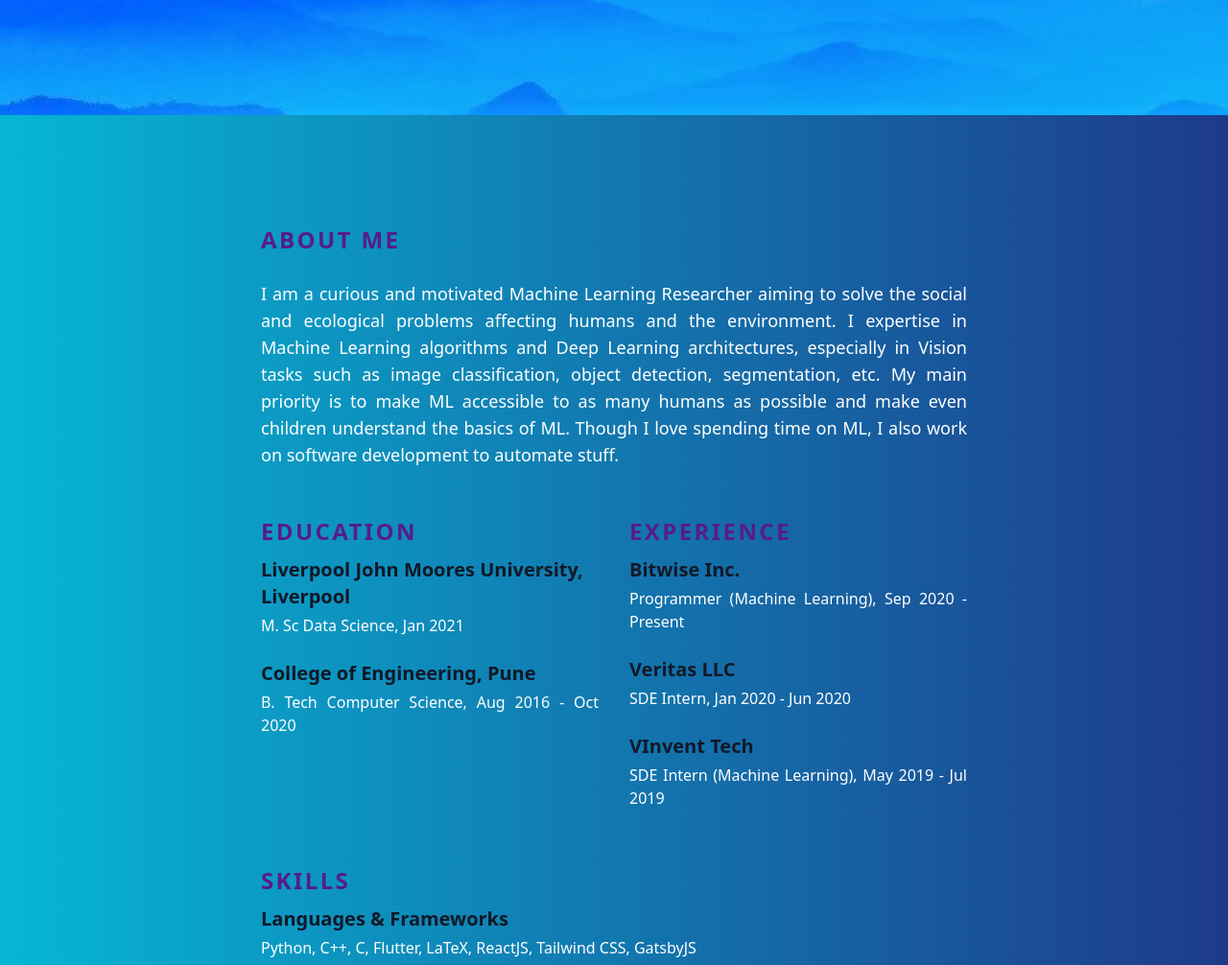
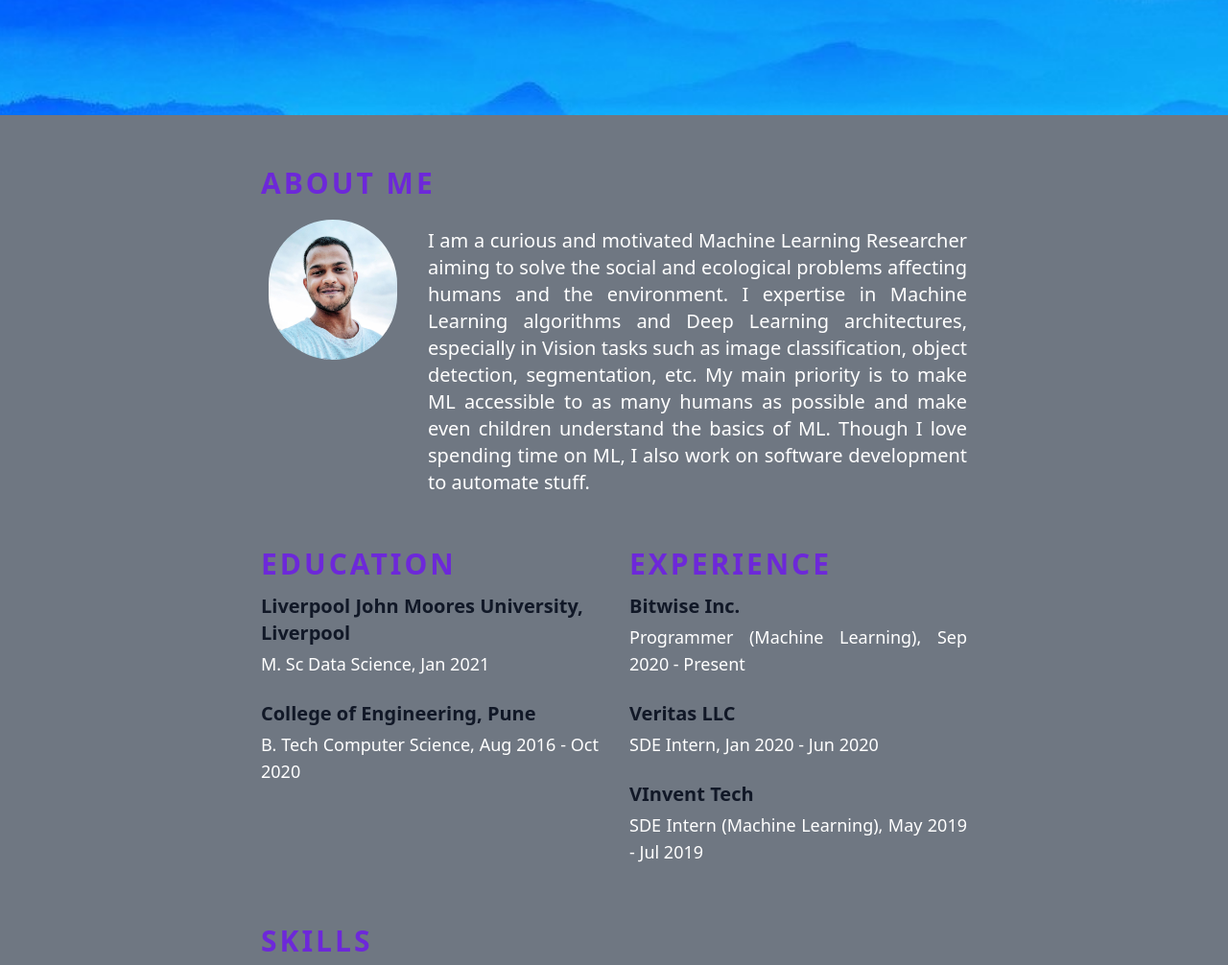
Before and after one commit to rajrathi/rajrathi.github.io, a Gatsby site: page / in a window 1280 px wide. Shown: the part 680-1686 px from the top of the page at 96% size. Built offline with nearby package versions, Linux system fonts and the light colour scheme; Gatsby itself is replaced by a stand-in of ours.

Commit message:
added profile pic support

```diff
--- a/src/components/blog-posts/index.jsx
+++ b/src/components/blog-posts/index.jsx
@@ -5,7 +5,7 @@ import SummaryItem from '../summary-item';
 
 const BlogPosts = ({ posts }) => {
   return (
-    <Section title="All Blog Posts">
+    <Section title="Blog">
       {posts.map((post) => (
         <SummaryItem
           key={post.node.fields.slug}
--- a/src/components/header/index.jsx
+++ b/src/components/header/index.jsx
@@ -13,7 +13,7 @@ const classes = {
   wrapper: 'flex h-screen text-black',
   contentWrapper: 'ml-auto mr-auto mt-32  xs:mt-auto xs:max-w-2xl max-w-xs h-screen p-6',
   name: 'text-2xl md:text-4xl mt-6 font-semibold font-Montserrat text-center',
-  description: 'text-base md:text-lg mt-2 font-medium font-Playfair text-justify',
+  description: 'text-base md:text-lg mt-2 font-medium font-Playfair text-center',
   mediaWrapper: 'inline-flex mt-2 space-x-4 mr-auto ml-auto justify-center',
   iconWrapper: 'flex max-w-10 max-h-10',
   icon: 'object-scale-down h-6 w-6 hover:scale-120 hover:text-blue-100',
--- a/src/components/layout/index.jsx
+++ b/src/components/layout/index.jsx
@@ -7,7 +7,7 @@ import background from '../../images/bg.jpeg'
 
 
 const classes = {
-  wrapper: 'ml-auto mr-auto relative max-w-screen-xl bg-gradient-to-r from-cyan-500 to-blue-900',
+  wrapper: 'ml-auto mr-auto relative max-w-screen-xl bg-gray-600/80',
   outerWrapper: 'relative',
 };
 
@@ -26,7 +26,7 @@ const Layout = ({ children}) => {
       </div>
       <div className={classes.outerWrapper}>
         <div className={classes.wrapper}>
-          <div class="p-6 xs:p-24">{children}</div>
+          <div class="p-6 xs:p-8">{children}</div>
         </div>
       </div>
     </div>
--- a/src/components/navbar/index.jsx
+++ b/src/components/navbar/index.jsx
@@ -53,7 +53,7 @@ const NavBar = () => {
                           item.current
                             ? 'text-black'
                             : 'text-black hover:scale-110',
-                          'font-RobotoMono tracking-wider text-xs font-medium px-4 focus:outline-none'
+                          'font-RobotoMono tracking-wider text-sm font-medium px-4 focus:outline-none'
                         )}
                         aria-current={item.current ? 'page' : undefined}
                       >
--- a/src/components/section-about/index.jsx
+++ b/src/components/section-about/index.jsx
@@ -3,7 +3,8 @@ import profileImg from '../../images/profile.jpeg'
 import Section from '../section';
 
 const classes = {
-  imageWrapper: 'flex-1 w-full max-w-min h-48',
+  wrapper: 'max-w-xs xs:max-w-3xl flex ml-auto mr-auto flex-row',
+  imageWrapper: 'hidden xs:flex max-w-150 max-h-max justify-start place-items-center p-2 ',
   image: 'rounded-full transform transition-all duration-150 hover:scale-105',
 };
 
@@ -11,9 +12,14 @@ const SectionAbout = ({ about }) => {
 
   return (
     <Section title="About Me">
-      <div className="mb-4 flex">
-        <p className="text-justify mt-4">{about}</p>
-      </div>
+        <div className={classes.wrapper}>
+          <div className={classes.imageWrapper}>
+            <img className={classes.image} src={profileImg} alt='' />
+          </div>
+          <div className="xs:ml-6 mb-4 flex max-w-fit">
+            <p className="text-justify mt-4 text-xl">{about}</p>
+          </div>
+        </div>
     </Section>
   );
 };
--- a/src/components/section/index.jsx
+++ b/src/components/section/index.jsx
@@ -3,7 +3,7 @@ import React from 'react';
 const classes = {
   wrapper: 'ml-auto mr-auto max-w-3xl p-4',
   title: 'pb-2',
-  heading:'font-semibold tracking-widest text-2xl text-purple-900 leading-normal uppercase',
+  heading:'font-semibold tracking-widest text-3xl text-violet-700 leading-normal uppercase',
   content: 'flex-none text-lg text-white font-light md:flex-1',
 };
 
--- a/src/components/summary-item/index.jsx
+++ b/src/components/summary-item/index.jsx
@@ -3,8 +3,8 @@ import React from 'react';
 
 const classes = {
   wrapper: 'mb-6',
-  name: 'font-semibold text-md text-gray-900 pb-1 text-xl',
-  description: 'text-base text-white font-light space-y-1 text-justify',
+  name: 'font-semibold text-lg text-gray-900 pb-1 text-xl',
+  description: 'text-md text-white font-light space-y-1 text-justify',
   code: 'flex flex-wrap space-x-4 text-blue-600 font-mono text-sm space-y-px',
 };
 
```
Also changed, not shown: src/components/blog-summary-item/index.jsx (added), src/components/project-summary-item/index.jsx (added).
